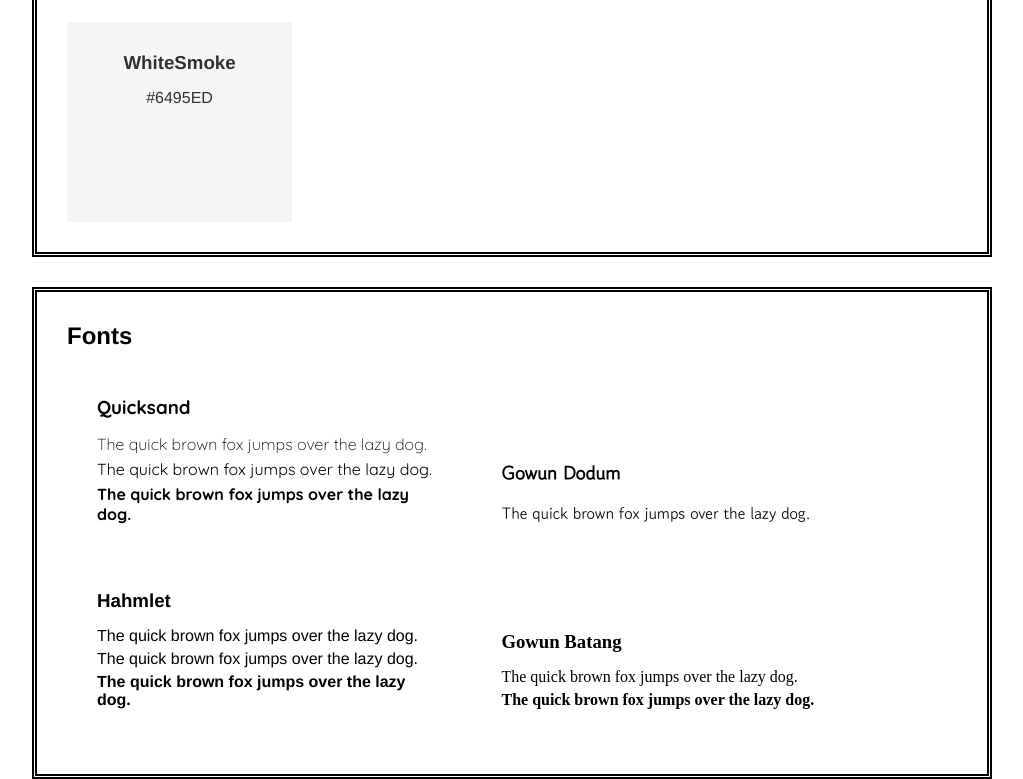
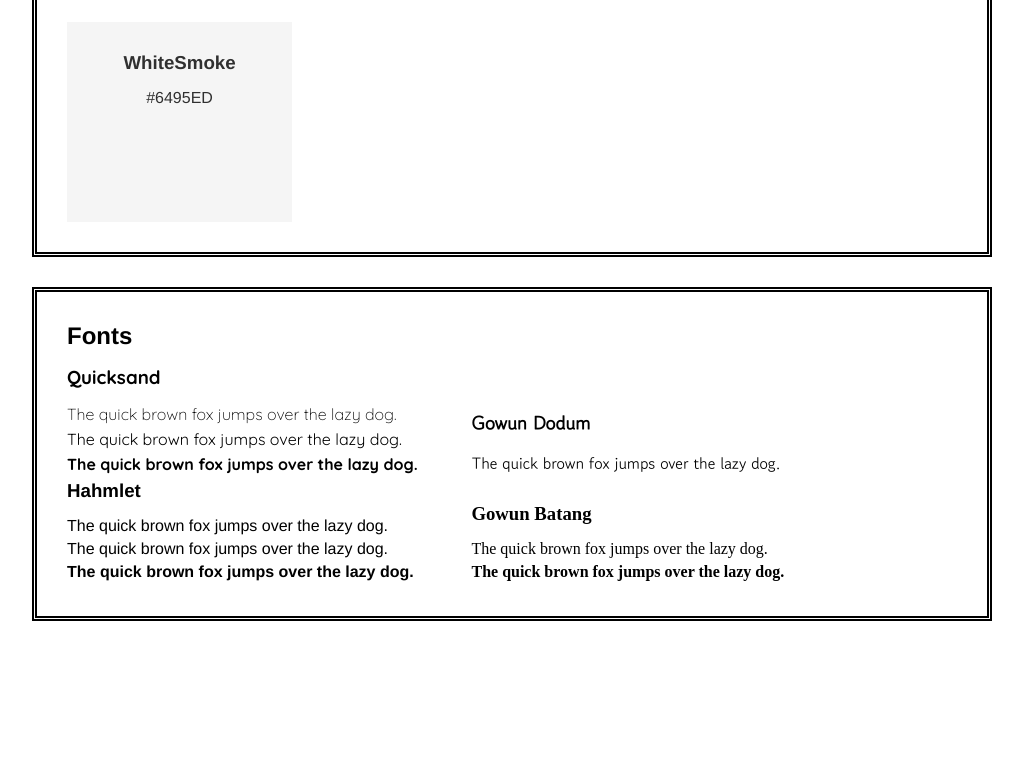
Before and after one commit to jardinefaner/web-design-system, a plain HTML site: page index.html in a window 1280 px wide. Shown: the part 481-1260 px from the top of the page, without its empty margins (128-1151 px from the left). After the commit the page ends 1102 px from the top, so only its background shows below. Drawn offline with Linux system fonts and the light colour scheme; a web font is replaced by a local one.

Commit message:
Change padding of font-title to padding-right

```diff
--- a/styles.css
+++ b/styles.css
@@ -83,7 +83,7 @@ section h2 {
 .font-title {
   display: inline-block;
   width: 400px;
-  padding: 30px;
+  padding-right: 30px;
 }
 
 .font-title h3 {
```
